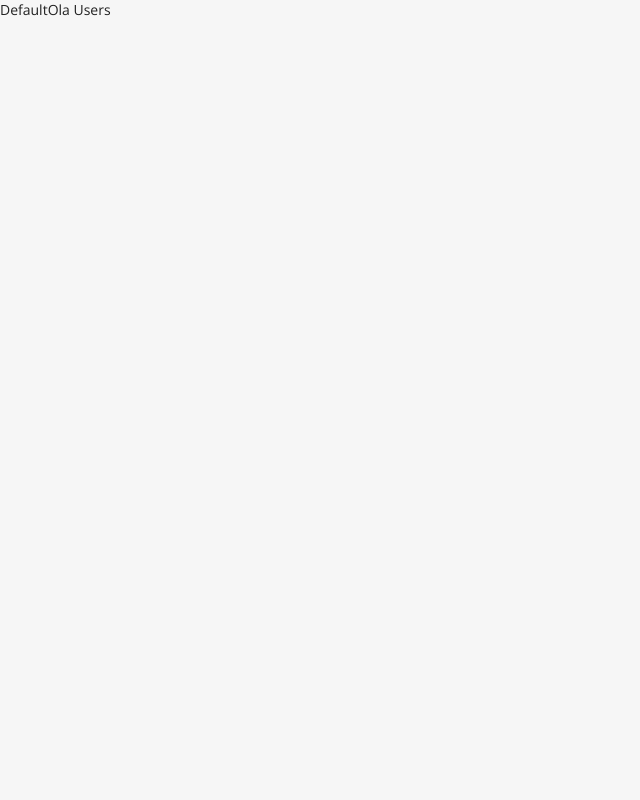
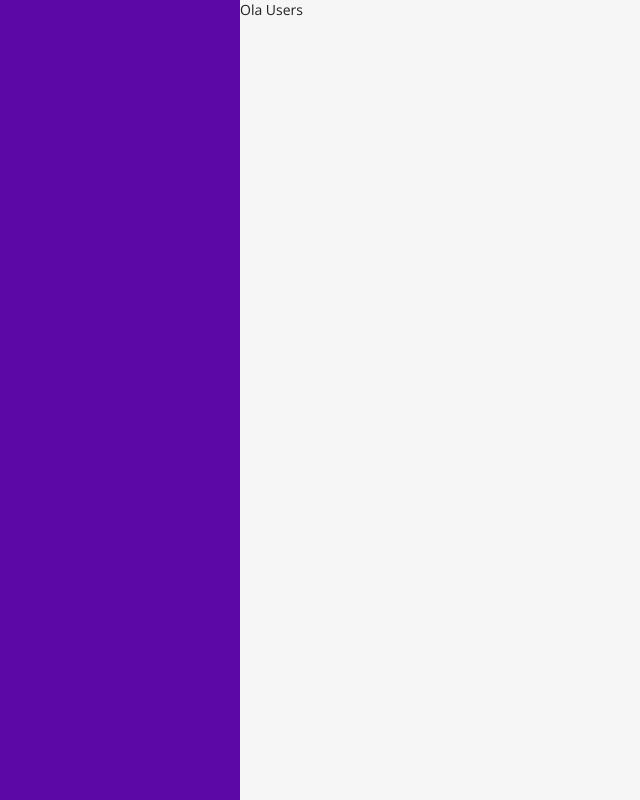
Before and after one commit to ccaioadriano/dashboard-fullstack, a React (Vite) app in the folder frontend/: page /users in a window 1280 px wide. Shown: the whole page, without its empty margins (0-640 px from the left). Built offline with nearby package versions, Linux system fonts and the light colour scheme.

Commit message:
Creating protected routes

```diff
--- a/frontend/src/components/DefaultLayout .jsx
+++ b/frontend/src/components/DefaultLayout .jsx
@@ -1,9 +1,19 @@
-import { Outlet } from "react-router-dom";
+import { Link, Navigate, Outlet } from "react-router-dom";
+import { useStateContext } from "../contexts/ContextProvider";
 
 function DefaultLayout() {
+  const { user, token } = useStateContext();
+
+  if (!token) {
+    return <Navigate to={"/login"} />;
+  }
+
   return (
-    <div>
-      Default
+    <div id="defaultLayout">
+      <aside>
+        <Link to={"/dashboard"} />
+        <Link to={"/login"} />
+      </aside>
       <Outlet />
     </div>
   );
--- a/frontend/src/components/GuestLayout.jsx
+++ b/frontend/src/components/GuestLayout.jsx
@@ -1,9 +1,15 @@
-import { Outlet } from "react-router-dom";
+import { Navigate, Outlet } from "react-router-dom";
+import { useStateContext } from "../contexts/ContextProvider";
 
 function GuestLayout() {
+  const { token } = useStateContext();
+
+  if (token) {
+    return <Navigate to={"/dashboard"} />;
+  }
+
   return (
-    <div>
-      <h1>guest</h1>
+    <div id="guestLayout">
       <Outlet />
     </div>
   );
--- a/frontend/src/contexts/ContextProvider.jsx
+++ b/frontend/src/contexts/ContextProvider.jsx
@@ -9,7 +9,7 @@ const StateContext = createContext({
 
 export const ContextProvider = ({ children }) => {
   const [user, setUser] = useState({});
-  const [token, _setToken] = useState(localStorage.getItem("ACCESS_TOKEN"));
+  const [token, _setToken] = useState(123);
 
   const setToken = (token) => {
     _setToken(token);
--- a/frontend/src/views/Dashboard.jsx
+++ b/frontend/src/views/Dashboard.jsx
@@ -1,5 +1,11 @@
+import { useStateContext } from "../contexts/ContextProvider";
+
 function Dashboard() {
-  return <div>{currentUser}</div>;
+  return (
+    <>
+      <div>dashboard</div>
+    </>
+  );
 }
 
 export default Dashboard;
```
